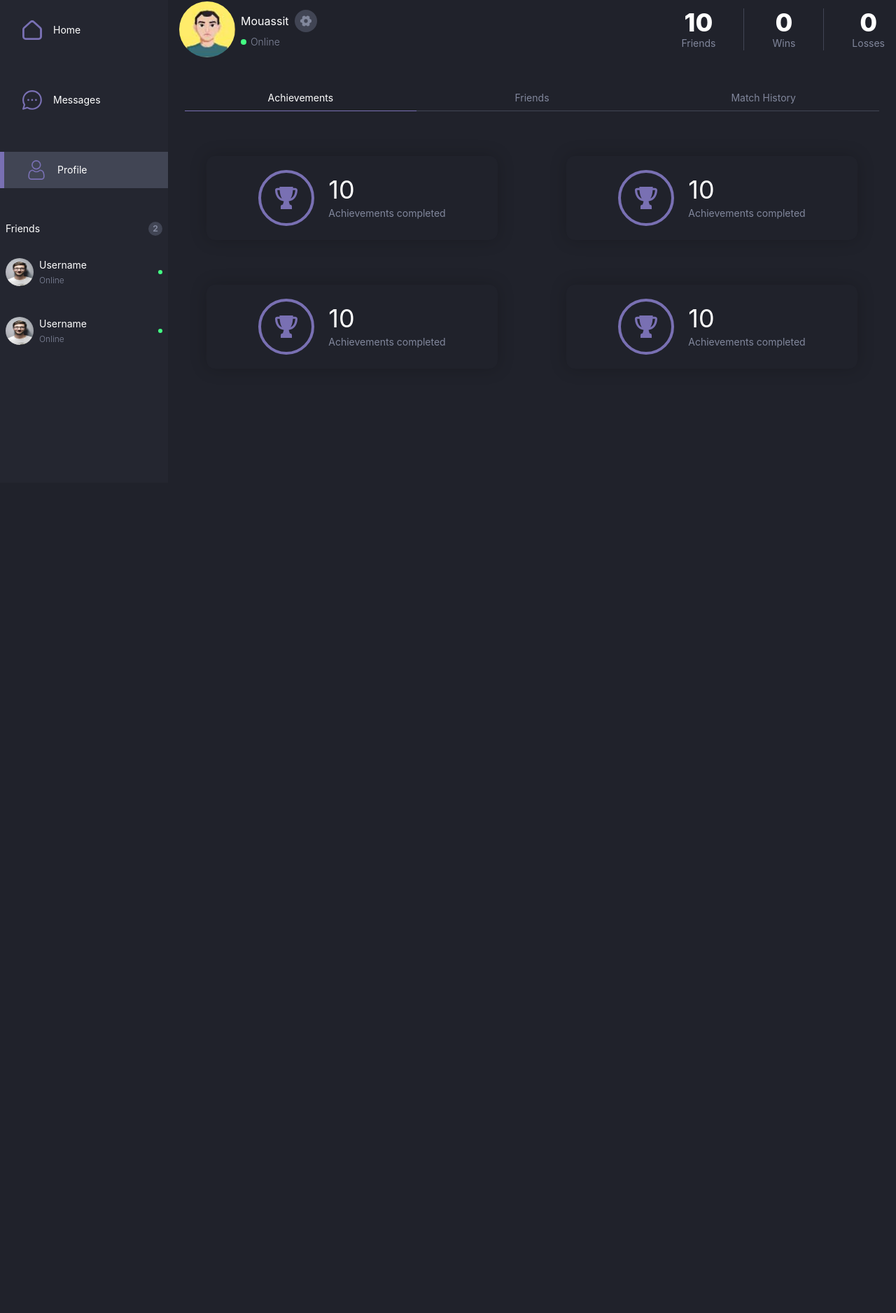
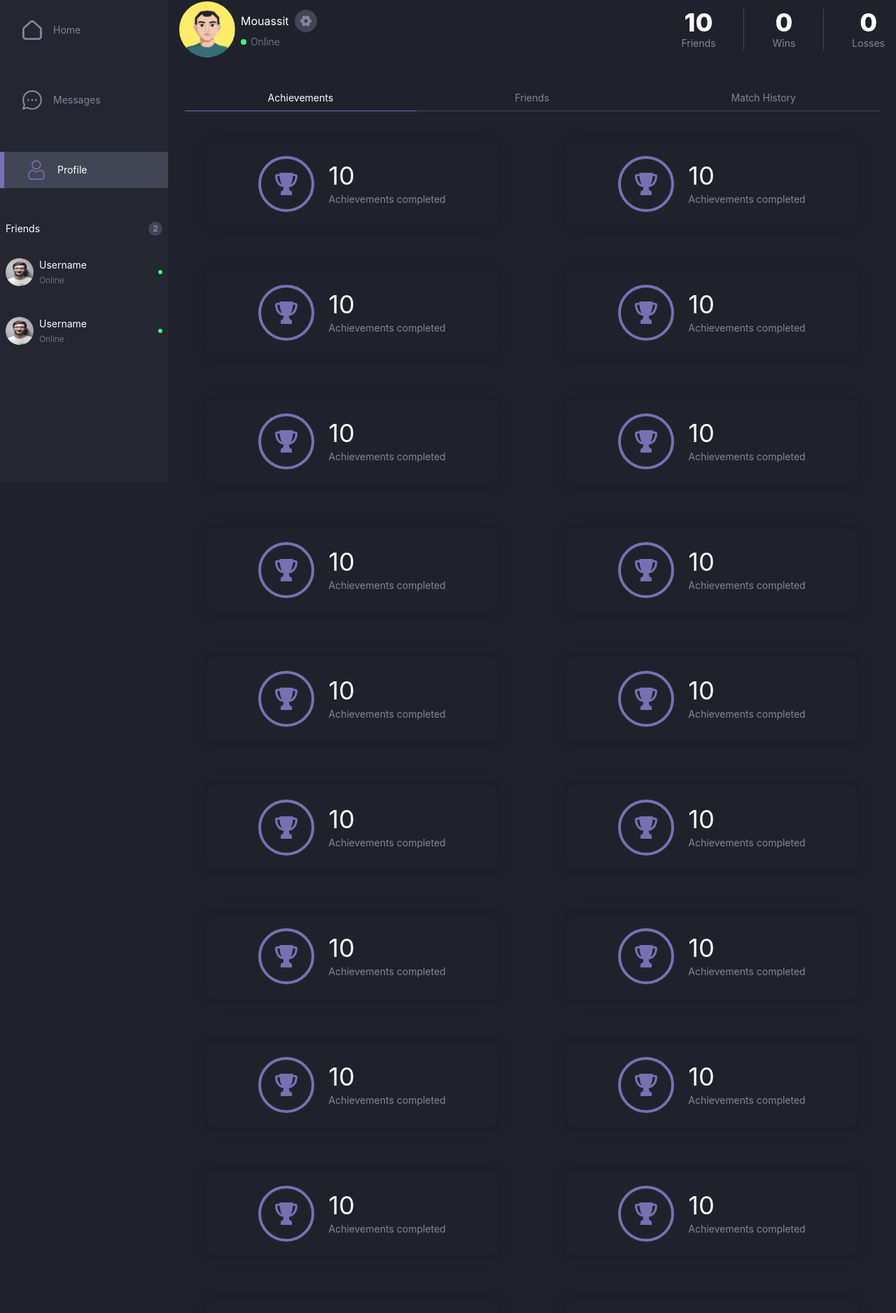
Before and after one commit to hnaji-el/pong-game, a React (Create React App) app: page /Profile in a window 1280 px wide. Shown: the part 110-1987 px from the top of the page at 70% size. Before the commit the page ends 800 px from the top, so only its background shows below. Built offline with nearby package versions, Linux system fonts and the light colour scheme.

Commit message:
fix: padding bottom

```diff
--- a/src/Components/Achievements.tsx
+++ b/src/Components/Achievements.tsx
@@ -3,7 +3,55 @@ import { CardAchievments } from "./Cards";
 
 export default function Achievements() {
   return (
-    <div className="flex pt-10 content-profile lg:pb-10 flex-col gap-10 md:gap-16">
+    <div className="flex pt-5 pb-[7.6rem] lg:pb-[2.7rem] flex-col gap-10 md:gap-16">
+      <div className="flex items-center flex-col gap-10 justify-around w-full md:flex-row md:gap-5">
+        <CardAchievments />
+        <CardAchievments />
+      </div>
+      <div className="flex items-center flex-col gap-10 justify-around w-full md:flex-row md:gap-5">
+        <CardAchievments />
+        <CardAchievments />
+      </div>
+      <div className="flex items-center flex-col gap-10 justify-around w-full md:flex-row md:gap-5">
+        <CardAchievments />
+        <CardAchievments />
+      </div>
+      <div className="flex items-center flex-col gap-10 justify-around w-full md:flex-row md:gap-5">
+        <CardAchievments />
+        <CardAchievments />
+      </div>
+      <div className="flex items-center flex-col gap-10 justify-around w-full md:flex-row md:gap-5">
+        <CardAchievments />
+        <CardAchievments />
+      </div>
+      <div className="flex items-center flex-col gap-10 justify-around w-full md:flex-row md:gap-5">
+        <CardAchievments />
+        <CardAchievments />
+      </div>
+      <div className="flex items-center flex-col gap-10 justify-around w-full md:flex-row md:gap-5">
+        <CardAchievments />
+        <CardAchievments />
+      </div>
+      <div className="flex items-center flex-col gap-10 justify-around w-full md:flex-row md:gap-5">
+        <CardAchievments />
+        <CardAchievments />
+      </div>
+      <div className="flex items-center flex-col gap-10 justify-around w-full md:flex-row md:gap-5">
+        <CardAchievments />
+        <CardAchievments />
+      </div>
+      <div className="flex items-center flex-col gap-10 justify-around w-full md:flex-row md:gap-5">
+        <CardAchievments />
+        <CardAchievments />
+      </div>
+      <div className="flex items-center flex-col gap-10 justify-around w-full md:flex-row md:gap-5">
+        <CardAchievments />
+        <CardAchievments />
+      </div>
+      <div className="flex items-center flex-col gap-10 justify-around w-full md:flex-row md:gap-5">
+        <CardAchievments />
+        <CardAchievments />
+      </div>
       <div className="flex items-center flex-col gap-10 justify-around w-full md:flex-row md:gap-5">
         <CardAchievments />
         <CardAchievments />
--- a/src/Components/CircleAchievements.tsx
+++ b/src/Components/CircleAchievements.tsx
@@ -3,7 +3,7 @@ import { Trophy } from "./Icons";
 
 export default function CircleAchievements() {
   return (
-    <div className="relative flex justify-center items-center rounded-full border-4 border-primary w-20 h-20">
+    <div className="flex justify-center items-center rounded-full border-4 border-primary w-20 h-20">
       <Trophy edit="w-8 h-8 fill-primary" />
     </div>
   );
--- a/src/Components/MatchHistory.tsx
+++ b/src/Components/MatchHistory.tsx
@@ -3,7 +3,7 @@ import MatchHistoryUser from './MatchHistoryUser'
 
 export default function MatchHistory() {
     return (
-        <div className="content-profile flex pt-10 lg:pb-10">
+        <div className="pt-5 pb-[7.6rem] lg:pb-[2.7rem] flex">
         <table className="table w-full ">
           <thead>
             <tr className="rounded-xl bg-body font-medium text-primaryText shadow">
--- /dev/null
+++ b/src/Components/Modals/ModalSearch.tsx
@@ -0,0 +1,14 @@
+import React,{useEffect} from "react";
+interface TypeProps {
+  children: JSX.Element | JSX.Element[] | string;
+}
+export default function ModalSearch({ children }: TypeProps) {
+  useEffect(() => {
+    document.body.style.overflow = "hidden";
+  }, []);
+  return (
+    <div className="absolute left-0 top-0 flex justify-center px-3 pt-7 lg:items-start bg-black/30 w-full h-full backdrop-blur-sm lg:hidden">
+      {children}
+    </div>
+  );
+}
--- a/src/Components/Navigation/Navigation.tsx
+++ b/src/Components/Navigation/Navigation.tsx
@@ -2,19 +2,29 @@ import React, { useState } from "react";
 import NavBar from "./NavBar";
 import SideBar from "./SideBar";
 import { Modal, ModalBody, ModalHeader } from "../Modals/Modals";
+import ModalSearch from "../Modals/ModalSearch";
 import SettingsBody from "../Modals/Settings/SettingsBody";
+import SearchInput from "../SearchInput";
 
 export default function Navigation() {
   const [open, setOpen] = useState<boolean>(false);
+  const [openSearch, setOpenSearch] = useState<boolean>(false);
   return (
     <>
       <NavBar setOpen={setOpen} />
-      <SideBar />
+      <SideBar setOpenSearch={setOpenSearch}/>
       {open ? (
         <Modal edit="w-[90%] h-[34rem] lg:w-[40rem] lg:h-[21.5rem]">
           <ModalHeader setOpen={setOpen}>Settings</ModalHeader>
-          <ModalBody edit="justify-center"><SettingsBody setOpen={setOpen}/></ModalBody>
+          <ModalBody edit="justify-center">
+            <SettingsBody setOpen={setOpen} />
+          </ModalBody>
         </Modal>
+      ) : null}
+      {openSearch ? (
+        <ModalSearch>
+          <SearchInput modal={true} />
+        </ModalSearch>
       ) : null}
     </>
   );
--- a/src/Components/Navigation/SideBar.tsx
+++ b/src/Components/Navigation/SideBar.tsx
@@ -1,4 +1,4 @@
-import React, { useContext } from "react";
+import React, { useContext, useState } from "react";
 import {
   HomeIcon,
   MessagesIcon,
@@ -14,10 +14,16 @@ import { ActiveProfile } from "../Routes/Profile";
 import logo from "../../assets/logo.svg";
 import ListFriendOnline from "../ListFriendOnline";
 
-export default function SideBar() {
+interface TypeProps {
+  setOpenSearch: React.Dispatch<React.SetStateAction<boolean>>;
+}
+
+export default function SideBar({ setOpenSearch }: TypeProps) {
   const home = useContext(ActiveHome);
   const messages = useContext(ActiveMessages);
   const profile = useContext(ActiveProfile);
+
+  const [clickSearch, setClickSearch] = useState<boolean>(false);
 
   return (
     <>
@@ -33,15 +39,24 @@ export default function SideBar() {
                 className={`flex flex-col justify-center items-center gap-1.5 lg:justify-start lg:flex-row lg:gap-4 lg:p-3 lg:pl-8 lg:hover:bg-shape ${
                   home ? "lg:bg-shape lg:border-l-[6px] lg:border-primary" : ""
                 }`}
+                onClick={() => {
+                  setOpenSearch(false);
+                  setClickSearch(false);
+                  document.body.style.overflow = "auto";
+                }}
               >
                 <HomeIcon
                   edit={`w-6 h-6  lg:fill-primary lg:w-7 lg:h-7 ${
-                    home ? "fill-primary" : "fill-secondaryText"
+                    home ? "lg:fill-primary" : "lg:fill-secondaryText"
+                  } ${
+                    home && !clickSearch ? "fill-primary" : "fill-secondaryText"
                   }`}
                 />
                 <span
                   className={`text-xs lg:text-primaryText lg:text-sm ${
-                    home ? "text-primary" : "text-secondaryText"
+                    home ? "lg:text-primary" : "lg:text-secondaryText"
+                  } ${
+                    home && !clickSearch ? "text-primary" : "text-secondaryText"
                   }`}
                 >
                   Home
@@ -56,15 +71,28 @@ export default function SideBar() {
                     ? "lg:bg-shape lg:border-l-[6px] lg:border-primary"
                     : ""
                 }`}
+                onClick={() => {
+                  setOpenSearch(false);
+                  setClickSearch(false);
+                  document.body.style.overflow = "auto";
+                }}
               >
                 <MessagesIcon
                   edit={`w-6 h-6  lg:fill-primary lg:w-7 lg:h-7 ${
-                    messages ? "fill-primary" : "fill-secondaryText"
+                    messages ? "lg:fill-primary" : "lg:fill-secondaryText"
+                  } ${
+                    messages && !clickSearch
+                      ? "fill-primary"
+                      : "fill-secondaryText"
                   }`}
                 />
                 <span
                   className={`text-xs lg:text-primaryText lg:text-sm ${
-                    messages ? "text-primary" : "text-secondaryText"
+                    messages ? "lg:text-primary" : "lg:text-secondaryText"
+                  } ${
+                    messages && !clickSearch
+                      ? "text-primary"
+                      : "text-secondaryText"
                   }`}
                 >
                   Messages
@@ -79,15 +107,28 @@ export default function SideBar() {
                     ? "lg:bg-shape lg:border-l-[6px] lg:border-primary"
                     : ""
                 }`}
+                onClick={() => {
+                  setOpenSearch(false);
+                  setClickSearch(false);
+                  document.body.style.overflow = "auto";
+                }}
               >
                 <UserIcon
                   edit={`w-6 h-6  lg:fill-primary lg:w-7 lg:h-7 ${
-                    profile ? "fill-primary" : "fill-secondaryText"
+                    profile ? "lg:fill-primary" : "lg:fill-secondaryText"
+                  } ${
+                    profile && !clickSearch
+                      ? "fill-primary"
+                      : "fill-secondaryText"
                   }`}
                 />
                 <span
                   className={`text-xs lg:text-primaryText lg:text-sm ${
-                    profile ? "text-primary" : "text-secondaryText"
+                    profile ? "lg:text-primary" : "lg:text-secondaryText"
+                  } ${
+                    profile && !clickSearch
+                      ? "text-primary"
+                      : "text-secondaryText"
                   }`}
                 >
                   Profile
@@ -95,13 +136,26 @@ export default function SideBar() {
               </Link>
             </li>
             <li className="lg:hidden">
-              <Link
-                to="/"
+              <button
                 className="flex flex-col justify-center items-center gap-1.5"
+                onClick={() => {
+                  setOpenSearch(true);
+                  setClickSearch(true);
+                }}
               >
-                <SearchIcon edit="w-5 h-6 fill-secondaryText" />
-                <span className="text-secondaryText text-xs">Search</span>
-              </Link>
+                <SearchIcon
+                  edit={`w-5 h-6 ${
+                    clickSearch ? "fill-primary" : "fill-secondaryText"
+                  }`}
+                />
+                <span
+                  className={`text-xs ${
+                    clickSearch ? "text-primary" : "text-secondaryText"
+                  }`}
+                >
+                  Search
+                </span>
+              </button>
             </li>
             <li className="lg:hidden">
               <Link
@@ -119,7 +173,7 @@ export default function SideBar() {
         </nav>
         <ListFriendOnline />
       </section>
-      <button className="fixed bg-primary bottom-24 right-3 flex justify-center items-center  w-14 h-14 rounded-full lg:hidden phone-nav">
+      <button className="fixed bg-primary bottom-24 right-3 flex justify-center items-center  w-14 h-14 rounded-full lg:hidden z-[999]">
         <ControllerIcon edit="w-8" />
       </button>
     </>
--- /dev/null
+++ b/src/Components/SearchInput.tsx
@@ -0,0 +1,21 @@
+import React from "react";
+import { SearchIcon } from "./Icons";
+
+interface TypeProps{
+  modal?:boolean
+}
+
+export default function SearchInput({modal}:TypeProps) {
+  return (
+    <div className={`${!modal?"hidden":""} lg:block flex-1 relative`}>
+      <div className="flex items-center bg-shape pr-4 rounded-md">
+        <input
+          type="text"
+          placeholder="Search for user"
+          className="flex-1 bg-transparent placeholder-secondary-text placeholder:font-light placeholder:text-sm font-light text-sm p-3 pl-4 pr-1.5 focus:outline-none text-primaryText"
+        />
+        <SearchIcon edit="w-4 fill-secondaryText" />
+      </div>
+    </div>
+  );
+}
```
Also changed, not shown: src/Components/Friends.tsx (+32 -2 lines), src/Components/Modals/Modals.tsx (+4 -4 lines), src/Components/Modals/Settings/Settings.tsx (+2 -9 lines), src/Components/Navigation/NavBar.tsx (+4 -13 lines).
